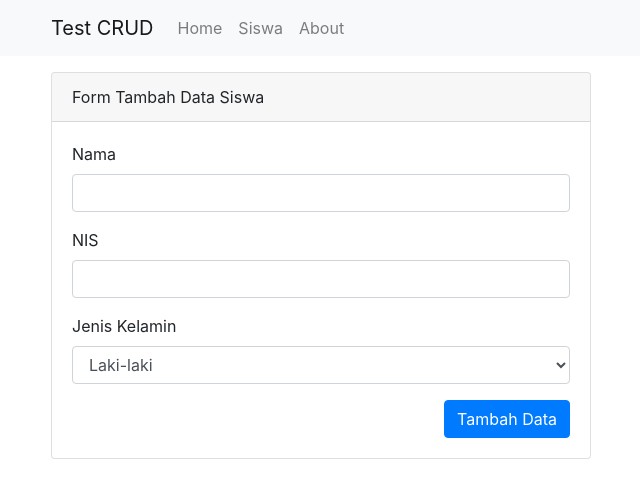
After one commit to rfauzan24/test-crud, a CodeIgniter app: page /crud_test/siswa/tambah in a window 1280 px wide. The commit adds this page. Shown: the top 498 px of the page, without its empty margins (34-674 px from the left). Run offline with CodeIgniter, Linux system fonts and the light colour scheme.

Commit message:
Tambah fitur Add

```diff
--- a/application/config/autoload.php
+++ b/application/config/autoload.php
@@ -58,7 +58,7 @@ $autoload['packages'] = array();
 |
 |	$autoload['libraries'] = array('user_agent' => 'ua');
 */
-$autoload['libraries'] = array('database');
+$autoload['libraries'] = array('database', 'form_validation');
 
 /*
 | -------------------------------------------------------------------
--- a/application/controllers/Siswa.php
+++ b/application/controllers/Siswa.php
@@ -17,4 +17,21 @@ class Siswa extends CI_Controller
         $this->load->view('siswa/index', $data);
         $this->load->view('templates/footer');
     }
+
+    public function tambah()
+    {
+        $data['judul'] = 'Form Data Tambah Siswa';
+
+        $this->form_validation->set_rules('nama_siswa', 'Nama', 'required');
+        $this->form_validation->set_rules('nis', 'NIS', 'required|numeric');
+
+        if ($this->form_validation->run() == FALSE) {
+            $this->load->view('templates/header', $data);
+            $this->load->view('siswa/tambah');
+            $this->load->view('templates/footer');
+        } else {
+            $this->Siswa_model->tambahDataSiswa();
+            redirect('siswa');
+        }
+    }
 }
--- a/application/models/Siswa_model.php
+++ b/application/models/Siswa_model.php
@@ -9,4 +9,15 @@ class Siswa_model extends CI_Model
 
         return $this->db->get('siswa')->result_array();
     }
+
+    public function tambahDataSiswa()
+    {
+        $data = [
+            "nama_siswa" => $this->input->post('nama_siswa'),
+            "nis" => $this->input->post('nis'),
+            "jenis_kelamin" => $this->input->post('jenis_kelamin')
+        ];
+
+        $this->db->insert('siswa', $data);
+    }
 }
--- a/application/views/siswa/index.php
+++ b/application/views/siswa/index.php
@@ -1,4 +1,10 @@
 <div class="container">
+
+    <div class="row mt-3">
+        <div class="col-md-6">
+            <a href="<?= base_url() ?>siswa/tambah" class="btn btn-primary">Tambah Data Siswa</a>
+        </div>
+    </div>
 
     <div class="row mt-3">
         <div class="col-md-6">
--- /dev/null
+++ b/application/views/siswa/tambah.php
@@ -0,0 +1,38 @@
+<div class="container">
+
+    <div class="row mt-3">
+        <div class="col-md-6">
+
+            <div class="card">
+                <div class="card-header">
+                    Form Tambah Data Siswa
+                </div>
+                <div class="card-body">
+                    <?php if (validation_errors()) : ?>
+                        <div class="alert alert-danger" role="alert">
+                            <?= validation_errors(); ?>
+                        </div>
+                    <?php endif; ?>
+                    <form action="" method="post">
+                        <div class="form-group">
+                            <label for="nama">Nama</label>
+                            <input type="text" class="form-control" id="nama_siswa" name="nama_siswa">
+                        </div>
+                        <div class="form-group">
+                            <label for="nis">NIS</label>
+                            <input type="text" class="form-control" id="nis" name="nis">
+                        </div>
+                        <div class="form-group">
+                            <label for="jenis_kelamin">Jenis Kelamin</label>
+                            <select class="form-control" id="jenis_kelamin" name="jenis_kelamin">
+                                <option value="Laki-laki">Laki-laki</option>
+                                <option value="Perempuan">Perempuan</option>
+                            </select>
+                        </div>
+                        <button type="submit" name="tambah" class="btn btn-primary float-right">Tambah Data</button>
+                    </form>
+                </div>
+            </div>
+        </div>
+    </div>
+</div>
--- a/application/views/templates/header.php
+++ b/application/views/templates/header.php
@@ -25,7 +25,6 @@
                     <a class="nav-item nav-link" href="<?= base_url(); ?>">Home <span class="sr-only">(current)</span></a>
                     <a class="nav-item nav-link" href="<?= base_url(); ?>siswa">Siswa</a>
                     <a class="nav-item nav-link" href="#">About</a>
-                    <a class="nav-item nav-link disabled" href="#" tabindex="-1" aria-disabled="true">Disabled</a>
                 </div>
             </div>
         </div>
```
